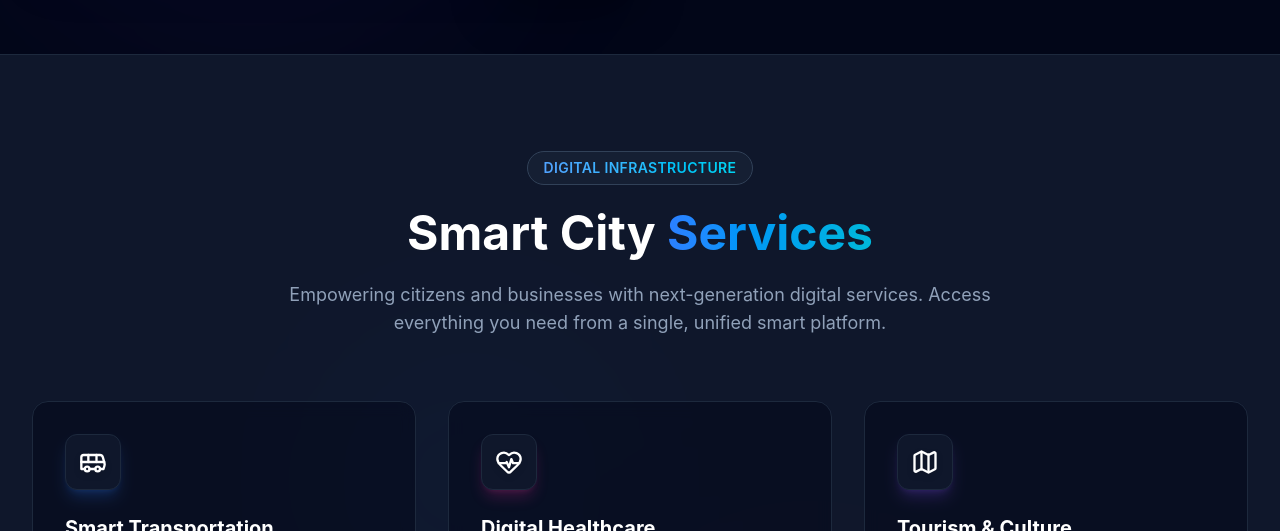
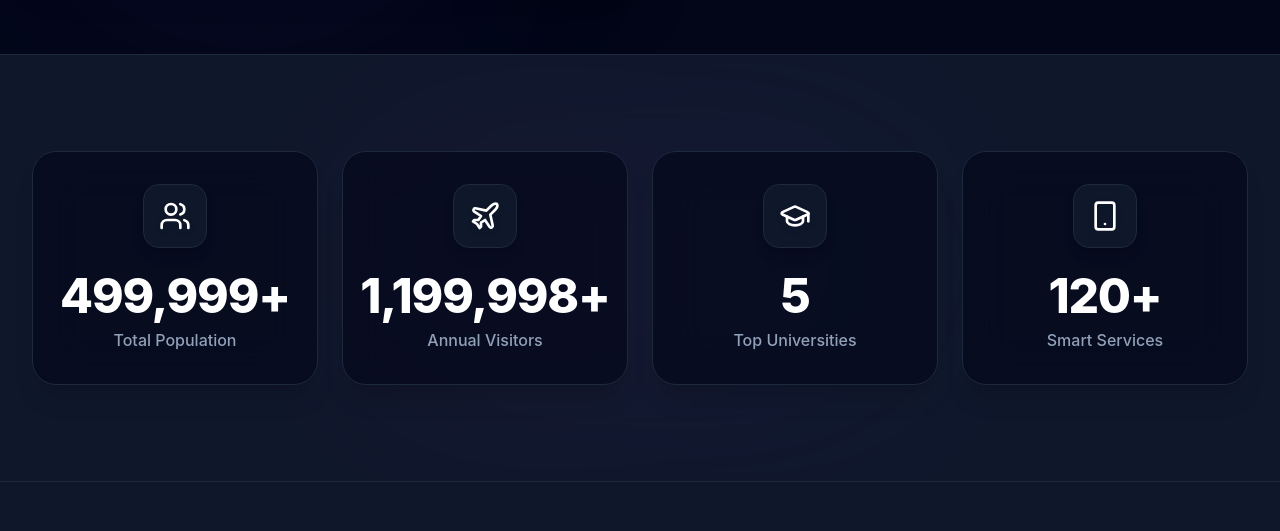
Before and after one commit to gemachistesfaye/Adama-city-website, a React (Vite) app: page / in a window 1280 px wide. Shown: the part 1658-2189 px from the top of the page. Built offline with nearby package versions, Linux system fonts and the light colour scheme.

Commit message:
feat: integrate animated statistics section into main application layout

```diff
--- a/src/App.jsx
+++ b/src/App.jsx
@@ -1,6 +1,7 @@
 import Navbar from './components/Navbar';
 import Hero from './sections/Hero';
 import About from './sections/About';
+import Stats from './sections/Stats';
 import Services from './sections/Services';
 import Tourism from './sections/Tourism';
 import Footer from './components/Footer';
@@ -12,6 +13,7 @@ function App() {
       <main className="flex-grow">
         <Hero />
         <About />
+        <Stats />
         <Services />
         <Tourism />
       </main>
--- /dev/null
+++ b/src/sections/Stats.jsx
@@ -0,0 +1,119 @@
+import { useEffect, useRef } from 'react';
+import { motion, useInView, useMotionValue, useSpring } from 'framer-motion';
+import { Users, Plane, GraduationCap, Smartphone } from 'lucide-react';
+
+const AnimatedCounter = ({ value, suffix = '' }) => {
+  const ref = useRef(null);
+  const isInView = useInView(ref, { once: true, margin: "-50px" });
+
+  const motionValue = useMotionValue(0);
+  const springValue = useSpring(motionValue, {
+    damping: 50,
+    stiffness: 100,
+    duration: 3000,
+  });
+
+  useEffect(() => {
+    if (isInView) {
+      motionValue.set(value);
+    }
+  }, [isInView, value, motionValue]);
+
+  useEffect(() => {
+    springValue.on("change", (latest) => {
+      if (ref.current) {
+        // Format with commas and no decimal places
+        ref.current.textContent = Math.floor(latest).toLocaleString() + suffix;
+      }
+    });
+  }, [springValue, suffix]);
+
+  return <span ref={ref}>0{suffix}</span>;
+};
+
+const stats = [
+  {
+    title: 'Total Population',
+    value: 500000,
+    suffix: '+',
+    icon: Users,
+    color: 'from-pink-500 to-rose-500',
+    delay: 0.1,
+  },
+  {
+    title: 'Annual Visitors',
+    value: 1200000,
+    suffix: '+',
+    icon: Plane,
+    color: 'from-violet-500 to-purple-500',
+    delay: 0.2,
+  },
+  {
+    title: 'Top Universities',
+    value: 5,
+    suffix: '',
+    icon: GraduationCap,
+    color: 'from-amber-500 to-orange-500',
+    delay: 0.3,
+  },
+  {
+    title: 'Smart Services',
+    value: 120,
+    suffix: '+',
+    icon: Smartphone,
+    color: 'from-blue-500 to-cyan-500',
+    delay: 0.4,
+  },
+];
+
+const Stats = () => {
+  return (
+    <section className="py-24 bg-slate-900 border-t border-slate-800 relative overflow-hidden">
+
+      {/* Background Decor */}
+      <div className="absolute inset-0 pointer-events-none opacity-40">
+        <div className="absolute top-1/2 left-1/2 -translate-x-1/2 -translate-y-1/2 w-[600px] h-[300px] bg-gradient-to-r from-pink-500/10 via-purple-500/10 to-blue-500/10 blur-[100px] rounded-full" />
+      </div>
+
+      <div className="max-w-7xl mx-auto px-4 sm:px-6 lg:px-8 relative z-10">
+        <div className="grid grid-cols-1 sm:grid-cols-2 lg:grid-cols-4 gap-6">
+          {stats.map((stat, index) => {
+            const Icon = stat.icon;
+            return (
+              <motion.div
+                key={stat.title}
+                initial={{ opacity: 0, y: 30 }}
+                whileInView={{ opacity: 1, y: 0 }}
+                viewport={{ once: true, margin: "-50px" }}
+                transition={{ duration: 0.6, delay: stat.delay }}
+                whileHover={{ y: -8, scale: 1.02, transition: { duration: 0.2 } }}
+                className="relative bg-slate-950/60 backdrop-blur-xl border border-slate-800 hover:border-slate-700 rounded-3xl p-8 overflow-hidden group shadow-xl"
+              >
+                {/* Glow Effect */}
+                <div className={`absolute inset-0 bg-gradient-to-br ${stat.color} opacity-0 group-hover:opacity-[0.05] transition-opacity duration-500`} />
+
+                <div className="flex flex-col items-center text-center relative z-10">
+                  <div className={`w-16 h-16 rounded-2xl flex items-center justify-center mb-6 bg-slate-900 border border-slate-800 shadow-lg group-hover:scale-110 transition-transform duration-500`}>
+                    <div className={`bg-gradient-to-br ${stat.color} text-transparent bg-clip-text`}>
+                      <Icon className="h-8 w-8 text-white drop-shadow-md" />
+                    </div>
+                  </div>
+
+                  <h4 className="text-4xl md:text-5xl font-extrabold text-white mb-2 tracking-tight">
+                    <AnimatedCounter value={stat.value} suffix={stat.suffix} />
+                  </h4>
+
+                  <p className="text-sm md:text-base font-medium text-slate-400">
+                    {stat.title}
+                  </p>
+                </div>
+              </motion.div>
+            );
+          })}
+        </div>
+      </div>
+    </section>
+  );
+};
+
+export default Stats;
```
